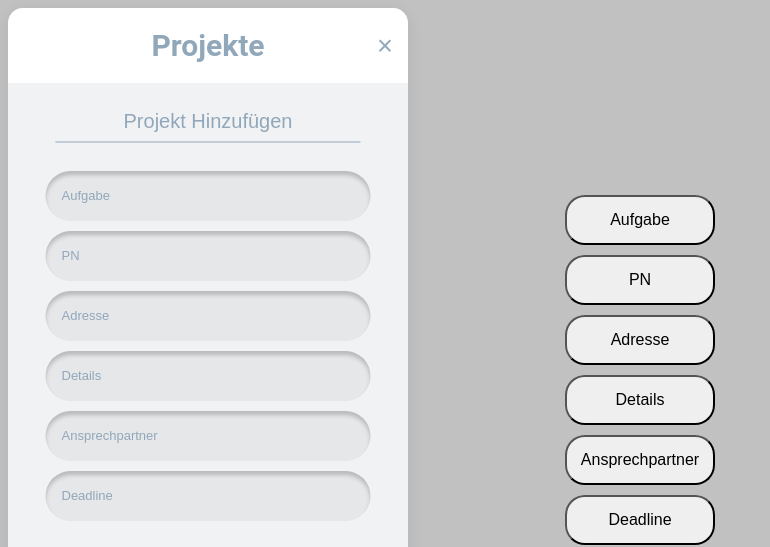
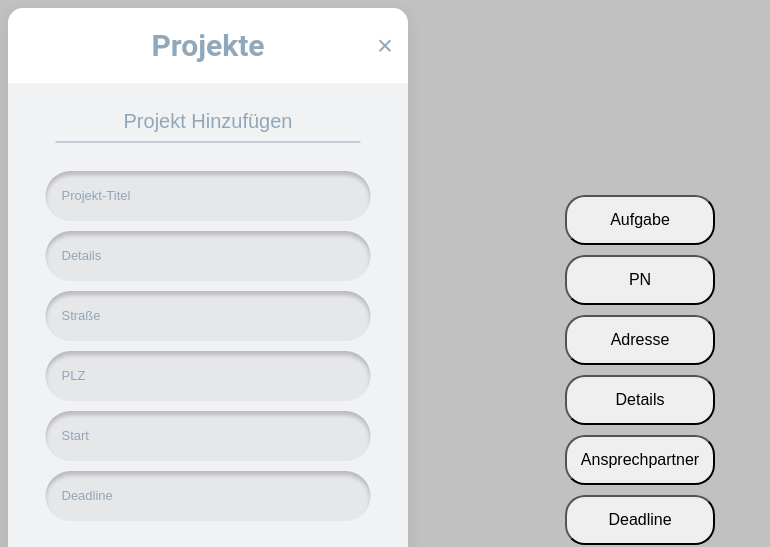
Before and after one commit to edwingutar/smartBauDoc, an Angular app in the folder frontend/: page /AddProject in a window 1280 px wide. Shown: the top 547 px of the page, without its empty margins (0-770 px from the left). Built offline with nearby package versions, Linux system fonts and the light colour scheme.

Commit message:
anpassung vorgenommen bezüglich placeholder und Project Modell

```diff
--- a/frontend/src/app/components/add-project/add-project.component.html
+++ b/frontend/src/app/components/add-project/add-project.component.html
@@ -3,7 +3,7 @@
   <div class="window">
 
     <app-window-title
-      [title]= titelProjekt
+      [title]= windowTitle
       [minHeight]= height
       [maxHeight]= height
       [minWidth]= widht
@@ -20,42 +20,42 @@
         [height]="'50px'"
         [maxWidth]= widhtInput
         [minWidth]= widhtInput
-        [(fieldValue)]=project.task>
+        [(fieldValue)]=project.title>
       </app-input-field>
       <app-input-field
         [placeholder]= secondPlaceholder
         [height]= heightInput
         [maxWidth]= widhtInput
         [minWidth]= widhtInput
-        [(fieldValue)]=project.pn>
+        [(fieldValue)]=project.detail>
       </app-input-field>
       <app-input-field
         [placeholder]= thirdPlaceholder
         [height]="'50px'"
         [maxWidth]= widhtInput
         [minWidth]= widhtInput
-        [(fieldValue)]=project.address>
+        [(fieldValue)]=project.street>
       </app-input-field>
       <app-input-field
         [placeholder]= fourthPlaceholder
         [height]="'50px'"
         [maxWidth]= widhtInput
         [minWidth]= widhtInput
-        [(fieldValue)]=project.details>
+        [(fieldValue)]=project.pCode>
       </app-input-field>
       <app-input-field
         [placeholder]= fifthPlaceholder
         [height]="'50px'"
         [maxWidth]= widhtInput
         [minWidth]= widhtInput
-        [(fieldValue)]=project.contact>
+        [(fieldValue)]=project.sDate>
       </app-input-field>
       <app-input-field
         [placeholder]= sixthPlaceholder
         [height]="'50px'"
         [maxWidth]= widhtInput
         [minWidth]= widhtInput
-        [(fieldValue)]=project.deadline>
+        [(fieldValue)]=project.dDate>
       </app-input-field>
     </div>
 
--- a/frontend/src/app/components/add-project/add-project.component.ts
+++ b/frontend/src/app/components/add-project/add-project.component.ts
@@ -25,22 +25,21 @@ export class AddProjectComponent {
   @Input() widhtInput: string = '325px';
   @Input() heightInput: string = '50px';
 
-  @Input() titelProjekt: string = 'Projekte';
-  @Input() firstPlaceholder = 'Aufgabe';
-  @Input() secondPlaceholder = 'PN';
-  @Input() thirdPlaceholder = 'Adresse';
-  @Input() fourthPlaceholder = 'Details';
-  @Input() fifthPlaceholder = 'Ansprechpartner';
+  @Input() windowTitle: string = 'Projekte';
+  @Input() firstPlaceholder = 'Projekt-Titel';
+  @Input() secondPlaceholder = 'Details';
+  @Input() thirdPlaceholder = 'Straße';
+  @Input() fourthPlaceholder = 'PLZ';
+  @Input() fifthPlaceholder = 'Start';
   @Input() sixthPlaceholder = 'Deadline';
 
   project: Project = {
     title: '',
-    task: '',
-    pn: '',
-    address: '',
-    details: '',
-    contact: '',
-    deadline: ''
+    detail: '',
+    street: '',
+    pCode: '',
+    sDate: '',
+    dDate: '',
   };
 
   constructor(private projectService: ProjectService) {}
@@ -58,22 +57,22 @@ export class AddProjectComponent {
 
   // Test
   test():void {
-    console.log(this.project.task)
+    console.log(this.project.title)
   }
   test2():void {
-    console.log(this.project.pn)
+    console.log(this.project.detail)
   }
   test3():void {
-    console.log(this.project.address)
+    console.log(this.project.street)
   }
   test4():void {
-    console.log(this.project.details)
+    console.log(this.project.pCode)
   }
   test5():void {
-    console.log(this.project.contact)
+    console.log(this.project.sDate)
   }
   test6():void {
-    console.log(this.project.deadline)
+    console.log(this.project.dDate)
   }
 
 
```
